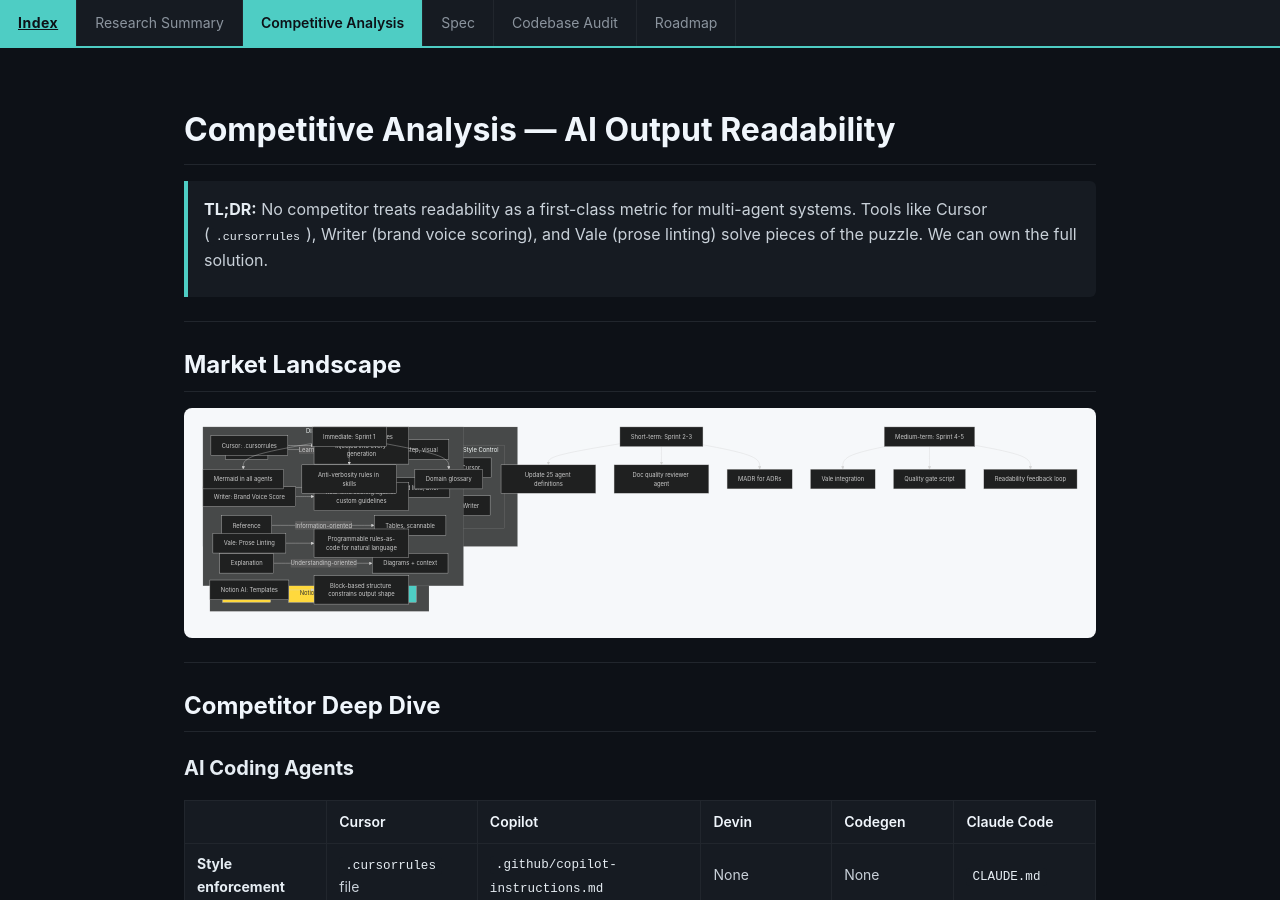
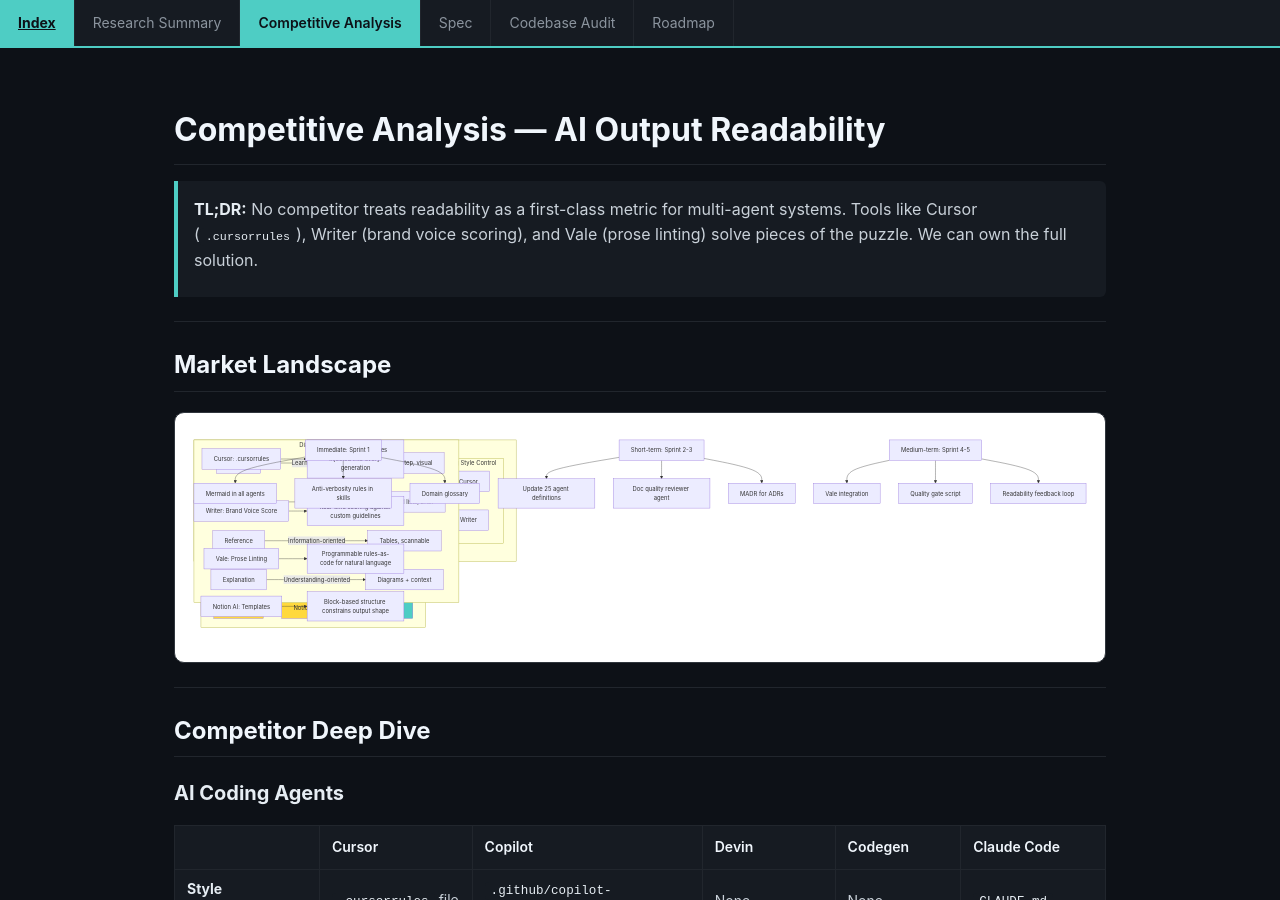
Before and after one commit to Prathamesh1Mhatre/ai-output-readability-research, a Jekyll site: the page built from COMPETITIVE_ANALYSIS.md, in a window 1280 px wide and 900 px high. Built offline with Jekyll 4.4.1, drawn with Linux system fonts in a browser that asks for light colours; our own code applies the rules of GitHub Pages for plain Markdown files.

Commit message:
Fix diagram visibility: white container + light Mermaid theme + better spacing

````diff
--- a/_layouts/default.html
+++ b/_layouts/default.html
@@ -4,6 +4,8 @@
   <meta charset="UTF-8">
   <meta name="viewport" content="width=device-width, initial-scale=1.0">
   <title>{{ page.title | default: site.title }}</title>
+  <link rel="preconnect" href="https://cdn.jsdelivr.net" crossorigin>
+  <link rel="dns-prefetch" href="https://cdn.jsdelivr.net">
   <style>
     * { margin: 0; padding: 0; box-sizing: border-box; }
 
@@ -33,28 +35,14 @@
       white-space: nowrap;
       border-right: 1px solid #21262d;
     }
-    .doc-nav a:hover {
-      background: #21262d;
-      color: #f0f6fc;
-    }
-    .doc-nav a.active {
-      background: #4ecdc4;
-      color: #0d1117;
-      font-weight: 600;
-    }
-    .doc-nav a.home {
-      font-weight: 700;
-      color: #4ecdc4;
-      letter-spacing: 0.5px;
-    }
-    .doc-nav a.home:hover {
-      background: #4ecdc4;
-      color: #0d1117;
-    }
+    .doc-nav a:hover { background: #21262d; color: #f0f6fc; }
+    .doc-nav a.active { background: #4ecdc4; color: #0d1117; font-weight: 600; }
+    .doc-nav a.home { font-weight: 700; color: #4ecdc4; }
+    .doc-nav a.home:hover { background: #4ecdc4; color: #0d1117; }
 
     /* Main content */
     .main-content {
-      max-width: 960px;
+      max-width: 980px;
       margin: 0 auto;
       padding: 32px 24px;
     }
@@ -64,12 +52,9 @@
     h2 { color: #f0f6fc; font-size: 1.5em; margin: 24px 0 12px; border-bottom: 1px solid #21262d; padding-bottom: 6px; }
     h3 { color: #e6edf3; font-size: 1.25em; margin: 20px 0 10px; }
     h4 { color: #e6edf3; font-size: 1.1em; margin: 16px 0 8px; }
-
     p { margin: 8px 0 16px; }
-
     a { color: #4ecdc4; text-decoration: none; }
     a:hover { text-decoration: underline; }
-
     strong { color: #e6edf3; }
 
     blockquote {
@@ -87,7 +72,6 @@
       font-size: 0.9em;
       color: #e6edf3;
     }
-
     pre {
       background: #161b22;
       padding: 16px;
@@ -96,100 +80,59 @@
       margin: 16px 0;
       border: 1px solid #21262d;
     }
-    pre code {
-      background: none;
-      padding: 0;
+    pre code { background: none; padding: 0; }
+
+    /* Tables */
+    table { width: 100%; border-collapse: collapse; margin: 16px 0; font-size: 14px; }
+    th { background: #161b22; color: #f0f6fc; font-weight: 600; text-align: left; padding: 10px 12px; border: 1px solid #21262d; }
+    td { padding: 8px 12px; border: 1px solid #21262d; }
+    tr:nth-child(even) { background: #0d1117; }
+    tr:nth-child(odd) { background: #161b22; }
+
+    /* Mermaid diagrams — light background, high contrast */
+    .mermaid {
+      background: #ffffff;
+      border-radius: 10px;
+      padding: 24px 16px;
+      margin: 20px 0;
+      text-align: center;
+      border: 1px solid #30363d;
+      overflow-x: auto;
+    }
+    .mermaid svg {
+      max-width: 100%;
+      height: auto !important;
     }
 
-    /* Tables */
-    table {
-      width: 100%;
-      border-collapse: collapse;
-      margin: 16px 0;
+    /* Loading placeholder */
+    pre code.language-mermaid {
+      display: block;
+      background: #161b22;
+      color: #8b949e;
+      padding: 24px;
+      border-radius: 8px;
+      text-align: center;
       font-size: 14px;
+      border: 1px dashed #30363d;
     }
-    th {
-      background: #161b22;
-      color: #f0f6fc;
-      font-weight: 600;
-      text-align: left;
-      padding: 10px 12px;
-      border: 1px solid #21262d;
-    }
-    td {
-      padding: 8px 12px;
-      border: 1px solid #21262d;
-    }
-    tr:nth-child(even) {
-      background: #0d1117;
-    }
-    tr:nth-child(odd) {
-      background: #161b22;
+    pre code.language-mermaid::before {
+      content: "⏳ Rendering diagram...";
+      display: block;
+      margin-bottom: 8px;
+      font-style: italic;
     }
 
-    /* Mermaid diagrams */
-    .mermaid {
-      background: #f6f8fa;
-      border-radius: 8px;
-      padding: 16px;
-      margin: 16px 0;
-      text-align: center;
-    }
-
-    /* Horizontal rules */
-    hr {
-      border: none;
-      border-top: 1px solid #21262d;
-      margin: 24px 0;
-    }
-
-    /* Lists */
-    ul, ol {
-      padding-left: 24px;
-      margin: 8px 0 16px;
-    }
-    li {
-      margin: 4px 0;
-    }
+    hr { border: none; border-top: 1px solid #21262d; margin: 24px 0; }
+    ul, ol { padding-left: 24px; margin: 8px 0 16px; }
+    li { margin: 4px 0; }
 
     /* Responsive */
     @media (max-width: 768px) {
-      .doc-nav a {
-        padding: 10px 12px;
-        font-size: 12px;
-      }
-      .main-content {
-        padding: 16px 12px;
-      }
+      .doc-nav a { padding: 10px 12px; font-size: 12px; }
+      .main-content { padding: 16px 12px; }
       table { font-size: 12px; }
       th, td { padding: 6px 8px; }
-    }
-  </style>
-  <!-- Preconnect to CDN for faster fetch -->
-  <link rel="preconnect" href="https://cdn.jsdelivr.net" crossorigin>
-  <link rel="dns-prefetch" href="https://cdn.jsdelivr.net">
-
-  <style>
-    /* Loading placeholder while Mermaid loads */
-    pre code.language-mermaid {
-      display: block;
-      background: #161b22;
-      color: #4ecdc4;
-      padding: 20px;
-      border-radius: 8px;
-      text-align: center;
-      font-size: 13px;
-      border: 1px dashed #4ecdc4;
-    }
-    pre code.language-mermaid::before {
-      content: "Loading diagram...";
-      display: block;
-      color: #8b949e;
-      margin-bottom: 8px;
-      font-style: italic;
-    }
-    .mermaid svg {
-      max-width: 100%;
+      .mermaid { padding: 12px 8px; }
     }
   </style>
 </head>
@@ -198,7 +141,7 @@
     <a href="{{ '/' | relative_url }}" class="home" {% if page.url == '/' or page.url == '/index.html' %}style="background:#4ecdc4;color:#0d1117"{% endif %}>Index</a>
     <a href="{{ '/RESEARCH_SUMMARY' | relative_url }}" {% if page.url contains 'RESEARCH_SUMMARY' %}class="active"{% endif %}>Research Summary</a>
     <a href="{{ '/COMPETITIVE_ANALYSIS' | relative_url }}" {% if page.url contains 'COMPETITIVE_ANALYSIS' %}class="active"{% endif %}>Competitive Analysis</a>
-    <a href="{{ '/SPEC' | relative_url }}" {% if page.url contains 'SPEC' and page.url contains 'SPEC.' %}class="active"{% endif %}>Spec</a>
+    <a href="{{ '/SPEC' | relative_url }}" {% if page.url contains 'SPEC' %}class="active"{% endif %}>Spec</a>
     <a href="{{ '/CODEBASE_AUDIT' | relative_url }}" {% if page.url contains 'CODEBASE_AUDIT' %}class="active"{% endif %}>Codebase Audit</a>
     <a href="{{ '/IMPLEMENTATION_ROADMAP' | relative_url }}" {% if page.url contains 'IMPLEMENTATION_ROADMAP' %}class="active"{% endif %}>Roadmap</a>
   </nav>
@@ -206,9 +149,8 @@
     {{ content }}
   </div>
 
-  <!-- Load Mermaid AFTER page content renders (non-blocking) -->
   <script type="module">
-    // Convert ```mermaid code blocks to <div class="mermaid"> for rendering
+    // Convert ```mermaid code blocks to renderable divs
     document.querySelectorAll('pre code.language-mermaid').forEach(block => {
       const div = document.createElement('div');
       div.className = 'mermaid';
@@ -216,15 +158,28 @@
       block.closest('pre').replaceWith(div);
     });
 
-    // Load Mermaid with minimal config
+    // Load and render Mermaid — light theme for white container
     const { default: mermaid } = await import('https://cdn.jsdelivr.net/npm/mermaid@11/dist/mermaid.esm.min.mjs');
     mermaid.initialize({
       startOnLoad: false,
-      theme: 'dark',
+      theme: 'default',
       securityLevel: 'loose',
       fontFamily: '-apple-system, BlinkMacSystemFont, "Segoe UI", Roboto, sans-serif',
-      flowchart: { useMaxWidth: true, htmlLabels: true },
-      gantt: { useMaxWidth: true }
+      fontSize: 14,
+      flowchart: {
+        useMaxWidth: true,
+        htmlLabels: true,
+        curve: 'basis',
+        padding: 16,
+        nodeSpacing: 50,
+        rankSpacing: 50
+      },
+      gantt: {
+        useMaxWidth: true,
+        fontSize: 12,
+        barHeight: 24,
+        barGap: 6
+      }
     });
     await mermaid.run();
   </script>
````
